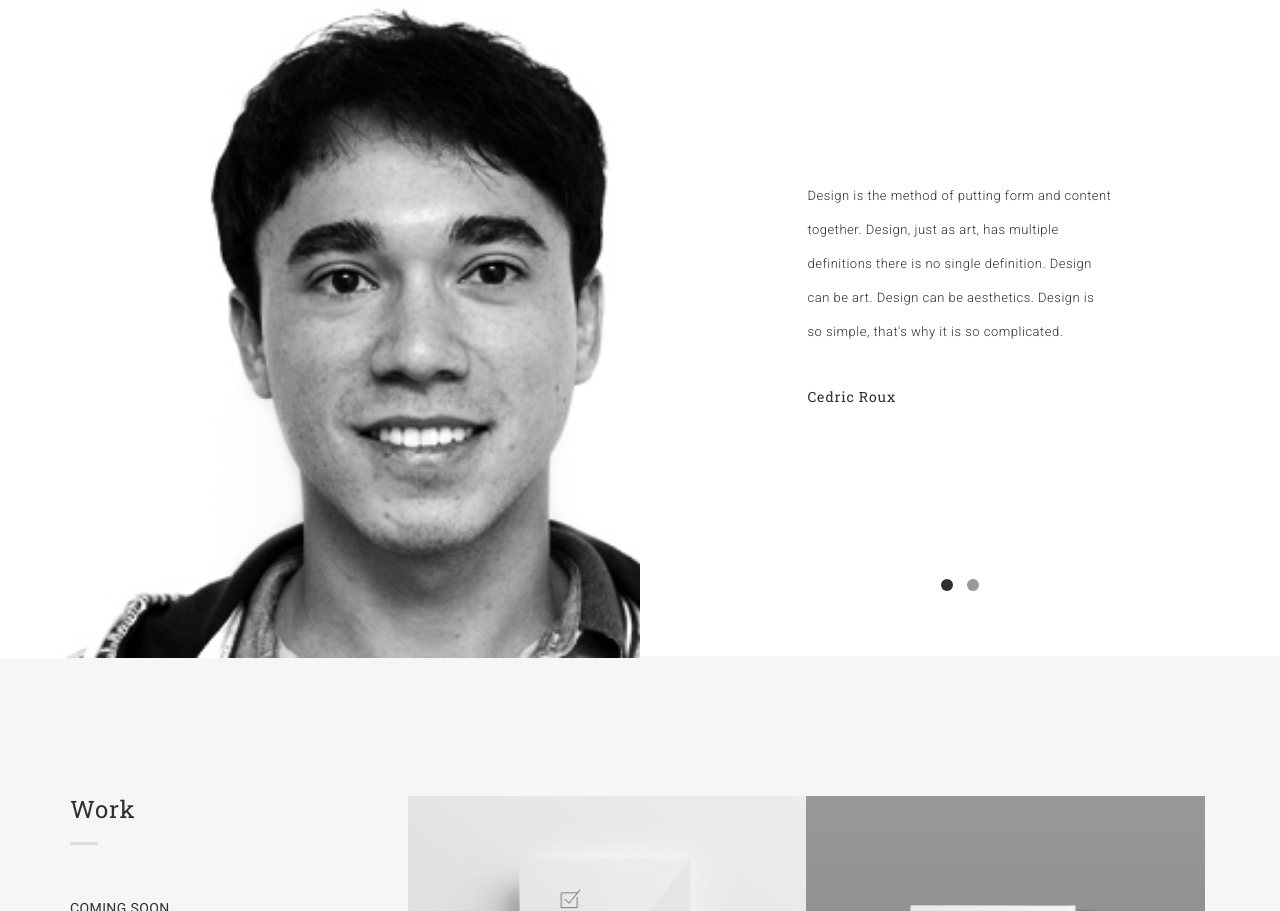
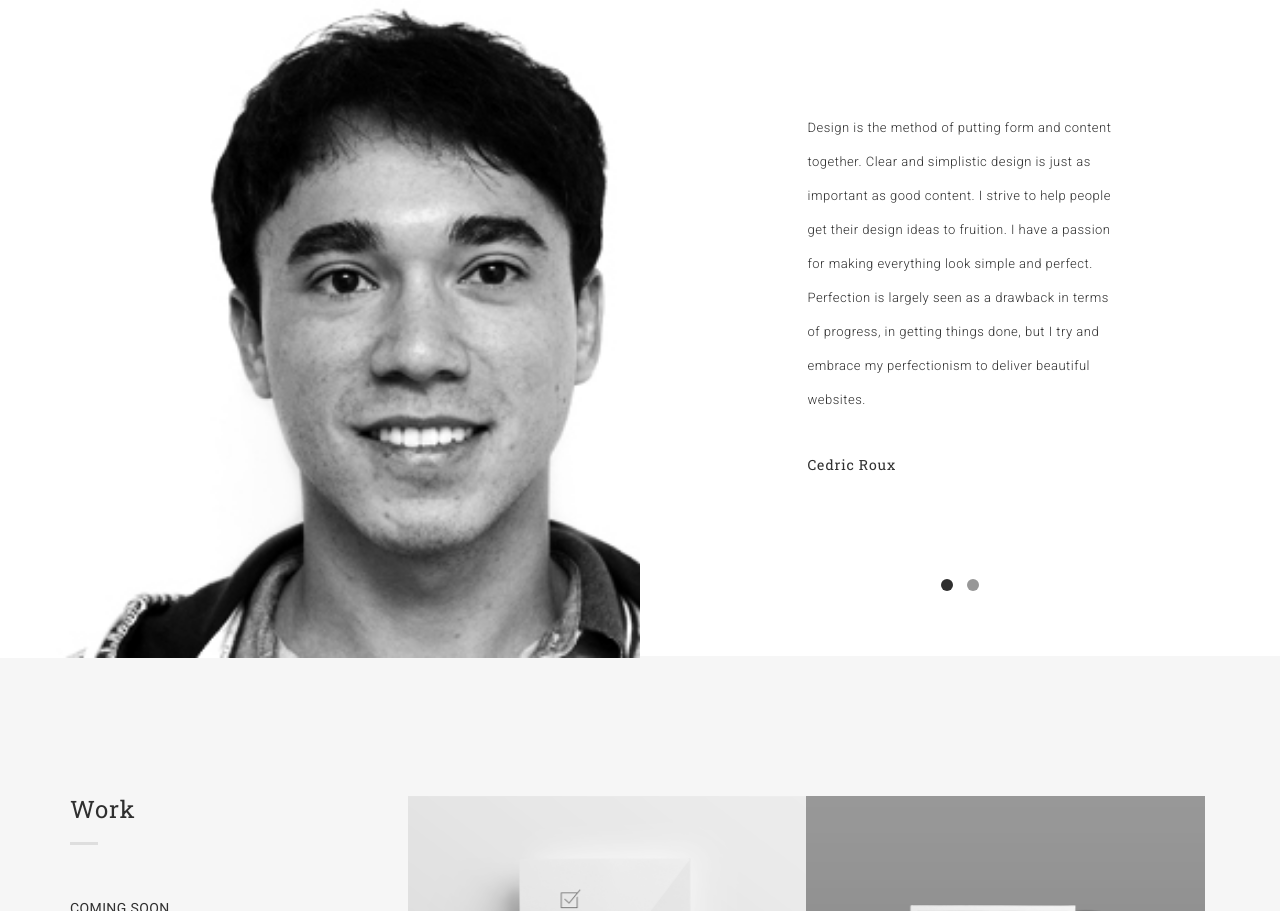
Before and after one commit to cedricroux/cedricroux.github.io, a plain HTML site: page index.html in a window 1280 px wide. Shown: the part 802-1713 px from the top of the page. Drawn offline with Linux system fonts and the light colour scheme.

Commit message:
Description

```diff
--- a/index.html
+++ b/index.html
@@ -134,7 +134,7 @@
                   <div class="wrap-about">
                     <div class="w-content">
                       <p class="head-about">
-                        Design is the method of putting form and content together. Design, just as art, has multiple definitions there is no single definition. Design can be art. Design can be aesthetics. Design is so simple, that's why it is so complicated.
+                        Design is the method of putting form and content together. Clear and simplistic design is just as important as good content. I strive to help people get their design ideas to fruition. I have a passion for making everything look simple and perfect. Perfection is largely seen as a drawback in terms of progress, in getting things done, but I try and embrace my perfectionism to deliver beautiful websites.
                       </p>
 
                       <h5 class="name">
```
